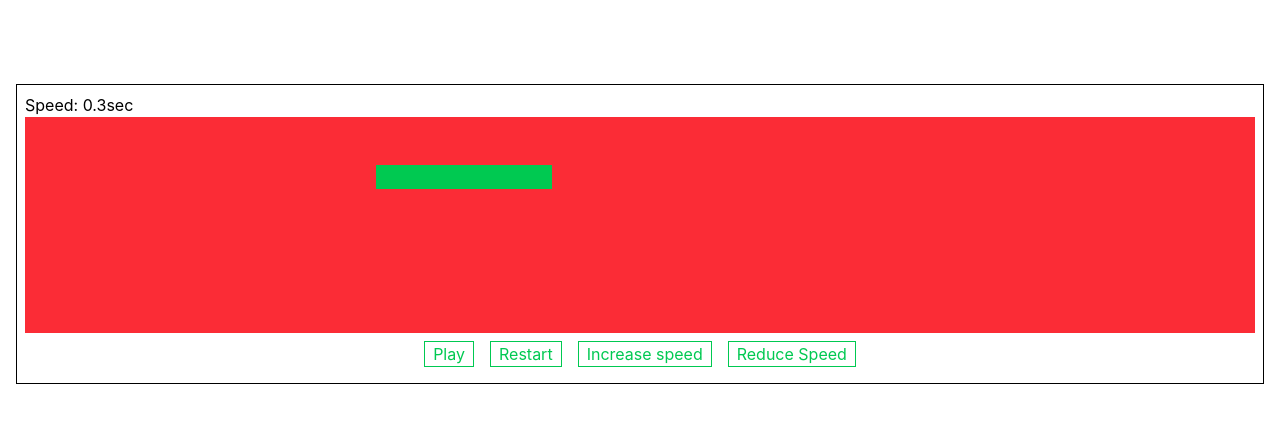
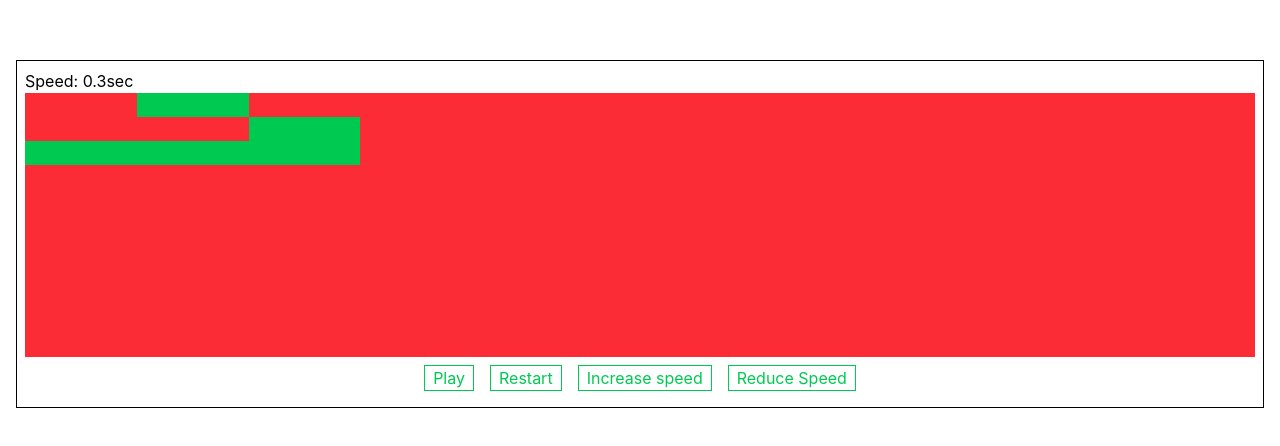
Before and after one commit to DannyK05/cellular-automata, a React (Vite) app: page / in a window 1280 px wide. Shown: the part 166-612 px from the top of the page. Built offline with nearby package versions, Linux system fonts and the light colour scheme.

Commit message:
feat: implement conway game of life  simulation engine

```diff
--- a/src/App.tsx
+++ b/src/App.tsx
@@ -1,15 +1,17 @@
 import { useEffect, useState } from "react";
 
 const BASE_MATRIX = [
-  [0, 0, 0, 0, 0, 0, 0],
-  [0, 0, 0, 0, 0, 0, 0],
-  [0, 0, 1, 0, 0, 0, 0],
-  [0, 0, 0, 0, 0, 0, 0],
-  [0, 0, 0, 0, 0, 0, 0],
-  [0, 0, 0, 0, 0, 0, 0],
-  [0, 0, 0, 0, 0, 0, 0],
-  [0, 0, 0, 0, 0, 0, 0],
-  [0, 0, 0, 0, 0, 0, 0],
+  [0, 1, 0, 0, 0, 0, 0, 0, 0, 0, 0],
+  [0, 0, 1, 0, 0, 0, 0, 0, 0, 0, 0],
+  [1, 1, 1, 0, 0, 0, 0, 0, 0, 0, 0],
+  [0, 0, 0, 0, 0, 0, 0, 0, 0, 0, 0],
+  [0, 0, 0, 0, 0, 0, 0, 0, 0, 0, 0],
+  [0, 0, 0, 0, 0, 0, 0, 0, 0, 0, 0],
+  [0, 0, 0, 0, 0, 0, 0, 0, 0, 0, 0],
+  [0, 0, 0, 0, 0, 0, 0, 0, 0, 0, 0],
+  [0, 0, 0, 0, 0, 0, 0, 0, 0, 0, 0],
+  [0, 0, 0, 0, 0, 0, 0, 0, 0, 0, 0],
+  [0, 0, 0, 0, 0, 0, 0, 0, 0, 0, 0],
 ];
 function App() {
   const [playing, setPlaying] = useState(false);
@@ -25,28 +27,79 @@ function App() {
     }
 
     for (let i = 0; i < prevMatrix.length; i++) {
-      const matrixRow = prevMatrix[i];
+      const prevMatrixRow = prevMatrix[i];
       const newMatrixRow = newMatrix[i];
-      for (let j = 0; j < matrixRow.length; j++) {
-        if (matrixRow[j] == 1) {
-          // create cell up
-          if (i - 1 >= 0) {
-            newMatrix[i - 1][j] = 1;
+      for (let j = 0; j < prevMatrixRow.length; j++) {
+        let count = 0;
+
+        // check neighbours
+
+        //up
+        if (i - 1 >= 0) {
+          if (prevMatrix[i - 1][j] == 1) {
+            count += 1;
           }
+        }
 
-          //create cell down
-          if (i + 1 < prevMatrix.length) {
-            newMatrix[i + 1][j] = 1;
+        // down
+        if (i + 1 < prevMatrix.length) {
+          if (prevMatrix[i + 1][j] == 1) {
+            count += 1;
           }
+        }
 
-          //create cell left
-          if (j - 1 >= 0) {
-            newMatrixRow[j - 1] = 1;
+        //left
+        if (j - 1 >= 0) {
+          if (prevMatrixRow[j - 1] == 1) {
+            count += 1;
           }
+        }
 
-          // create cell right
-          if (j + 1 < matrixRow.length) {
-            newMatrixRow[j + 1] = 1;
+        // right
+        if (j + 1 < prevMatrixRow.length) {
+          if (prevMatrixRow[j + 1] === 1) {
+            count += 1;
+          }
+        }
+
+        // up left
+        if (j - 1 >= 0 && i - 1 >= 0) {
+          if (prevMatrix[i - 1][j - 1] === 1) {
+            count += 1;
+          }
+        }
+
+        // up right
+        if (j + 1 < prevMatrixRow.length && i - 1 >= 0) {
+          if (prevMatrix[i - 1][j + 1] === 1) {
+            count += 1;
+          }
+        }
+
+        // down left
+        if (i + 1 < prevMatrix.length && j - 1 >= 0) {
+          if (prevMatrix[i + 1][j - 1] === 1) {
+            count += 1;
+          }
+        }
+
+        // down right
+        if (i + 1 < prevMatrix.length && j + 1 < prevMatrixRow.length) {
+          if (prevMatrix[i + 1][j + 1] === 1) {
+            count += 1;
+          }
+        }
+
+        // kill or resurrect cells
+        if (prevMatrixRow[j] === 1) {
+          if (count < 2 || count > 3) {
+            newMatrixRow[j] = 0;
+          } else {
+            newMatrixRow[j] = 1;
+          }
+        } else {
+          if (count === 3) {
+            newMatrixRow[j] = 1;
           }
         }
       }
```
